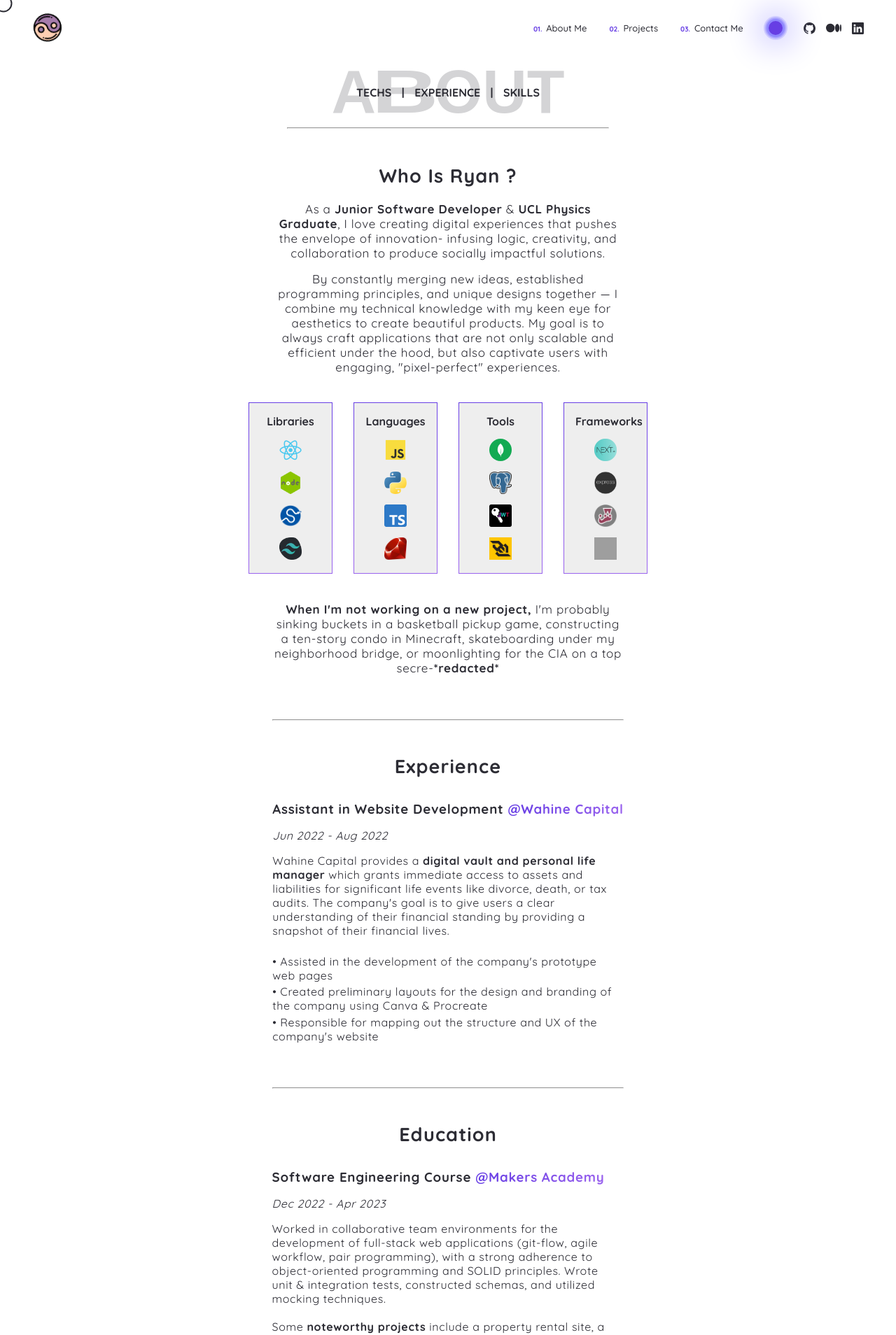
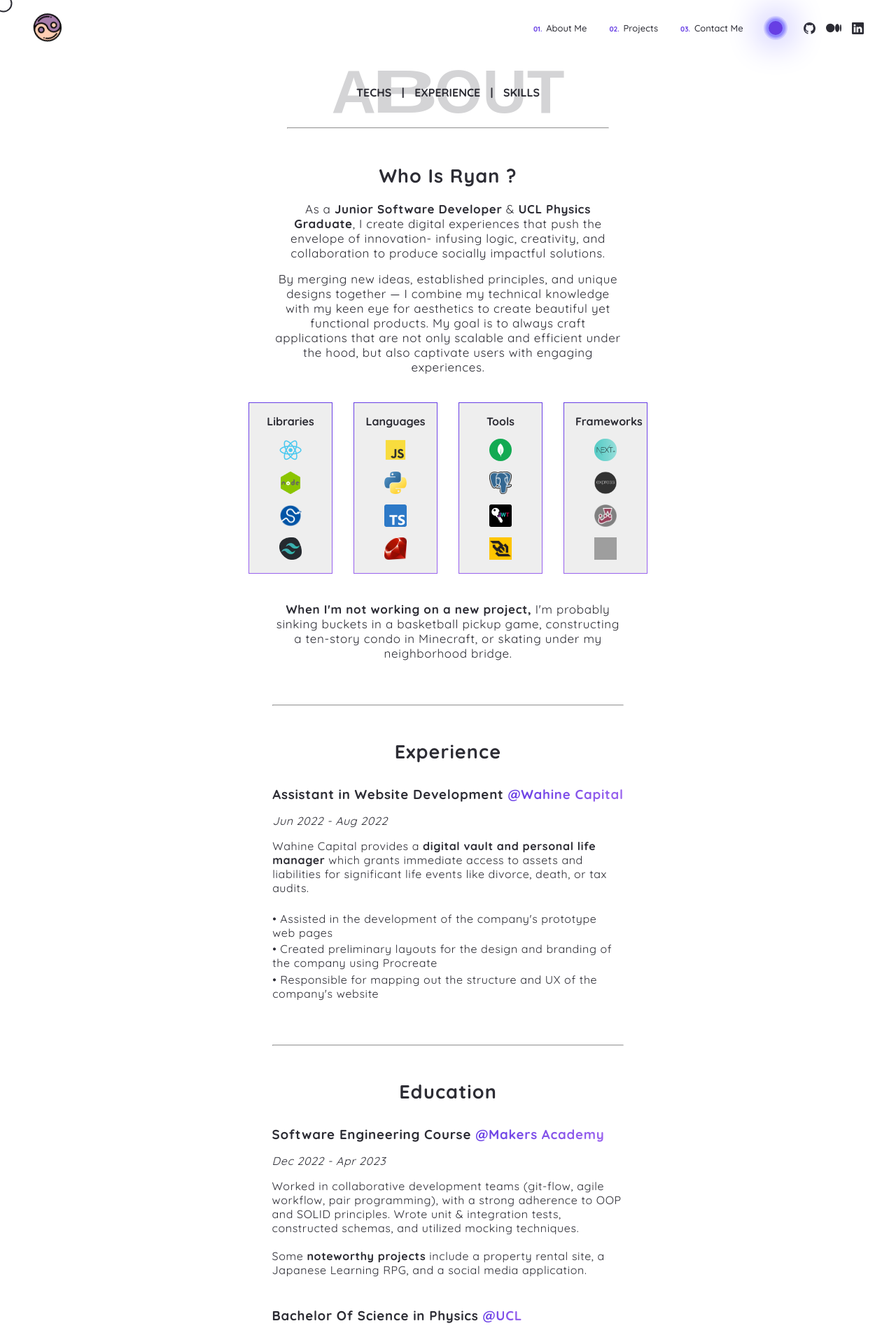
Before and after one commit to forreya/personal-website-2, a Next.js app: page /about in a window 1280 px wide. Shown: the top 1908 px of the page at 70% size. Built offline with nearby package versions, Linux system fonts and the light colour scheme; grey boxes are pictures that could not be loaded.

Commit message:
Updated personal info

```diff
--- a/src/components/Hero/index.js
+++ b/src/components/Hero/index.js
@@ -50,7 +50,7 @@ function Hero() {
           </Fade>
           <Bounce top delay={600}>
             <About>
-              Software <span>Engineer</span>, Physics Graduate & Creative Enthusiast ✮
+              Software <span>Developer</span>, Physics Graduate & Creative Enthusiast ✮
             </About>
           </Bounce>
         </Main>
--- a/src/pages/about/index.js
+++ b/src/pages/about/index.js
@@ -118,7 +118,7 @@ function About() {
             transition={{ duration: 0.8 }}
             style={{ letterSpacing: "0.04em", fontSize: 17 }}
           >
-            As a <strong>Junior Software Developer</strong> & <strong>UCL Physics Graduate</strong>, I love creating digital experiences that pushes the envelope of innovation- infusing logic, creativity, and collaboration to produce socially impactful solutions.
+            As a <strong>Junior Software Developer</strong> & <strong>UCL Physics Graduate</strong>, I create digital experiences that push the envelope of innovation- infusing logic, creativity, and collaboration to produce socially impactful solutions.
           </motion.p>
           <div style={{ margin: "1rem 0" }}></div>
           <motion.p
@@ -127,7 +127,7 @@ function About() {
             transition={{ duration: 0.8, delay: 0.2 }}
             style={{ letterSpacing: "0.04em", fontSize: 17 }}
           >
-            By constantly merging new ideas, established programming principles, and unique designs together — I combine my technical knowledge with my keen eye for aesthetics to create beautiful products. My goal is to always craft applications that are not only scalable and efficient under the hood, but also captivate users with engaging, &quot;pixel-perfect&quot; experiences.
+            By merging new ideas, established principles, and unique designs together — I combine my technical knowledge with my keen eye for aesthetics to create beautiful yet functional products. My goal is to always craft applications that are not only scalable and efficient under the hood, but also captivate users with engaging experiences.
           </motion.p>
         </div>
         <Skills
@@ -148,7 +148,7 @@ function About() {
             transition={{ duration: 0.8, delay: 0.4 }}
             style={{ letterSpacing: "0.04em", fontSize: 17 }}
           >
-            <strong>When I&apos;m not working on a new project,</strong> I&apos;m probably sinking buckets in a basketball pickup game, constructing a ten-story condo in Minecraft, skateboarding under my neighborhood bridge, or moonlighting for the CIA on a top secre-<strong>*redacted*</strong>
+            <strong>When I&apos;m not working on a new project,</strong> I&apos;m probably sinking buckets in a basketball pickup game, constructing a ten-story condo in Minecraft, or skating under my neighborhood bridge.
           </motion.p>
         </div>
 
@@ -195,8 +195,7 @@ function About() {
             transition={{ duration: 0.8, delay: 1.4 }}
           >
             Wahine Capital provides a <strong>digital vault and personal life manager</strong> which grants immediate access to assets
-            and liabilities for significant life events like divorce, death, or tax audits. The company&apos;s goal is to
-            give users a clear understanding of their financial standing by providing a snapshot of their financial lives.
+            and liabilities for significant life events like divorce, death, or tax audits.
           </motion.p>
           <div style={{ margin: "1.5rem 0" }}></div>
           <motion.p
@@ -214,7 +213,7 @@ function About() {
             animate={{ opacity: 1 }}
             transition={{ duration: 0.8, delay: 1.6 }}
           >
-            &bull; Created preliminary layouts for the design and branding of the company using Canva & Procreate<br />
+            &bull; Created preliminary layouts for the design and branding of the company using Procreate<br />
           </motion.p>
           <div style={{ margin: "0.2rem 0" }}></div>
           <motion.p
@@ -269,8 +268,8 @@ function About() {
             animate={{ opacity: 1 }}
             transition={{ duration: 0.8, delay: 2.7 }}
           >
-            Worked in collaborative team environments for the development of full-stack web applications (git-flow, agile workflow, pair programming),
-            with a strong adherence to object-oriented programming and SOLID principles.
+            Worked in collaborative development teams (git-flow, agile workflow, pair programming),
+            with a strong adherence to OOP and SOLID principles.
             Wrote unit & integration tests, constructed schemas, and utilized mocking techniques.
             <br/>
             <br/>
```
Also changed, not shown: 1 other file (tests, documents, lock files or other folders).
